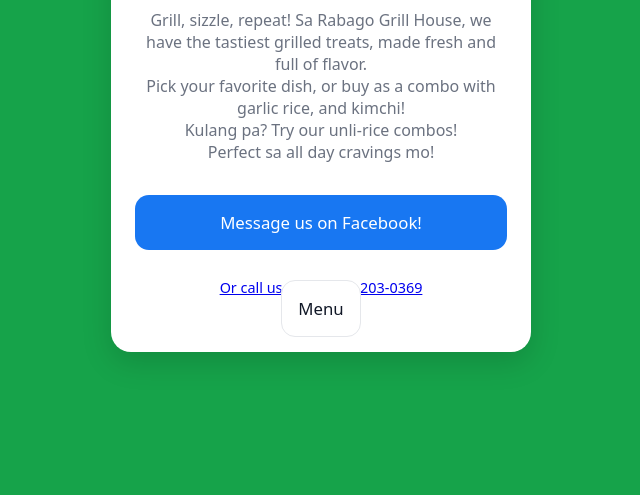
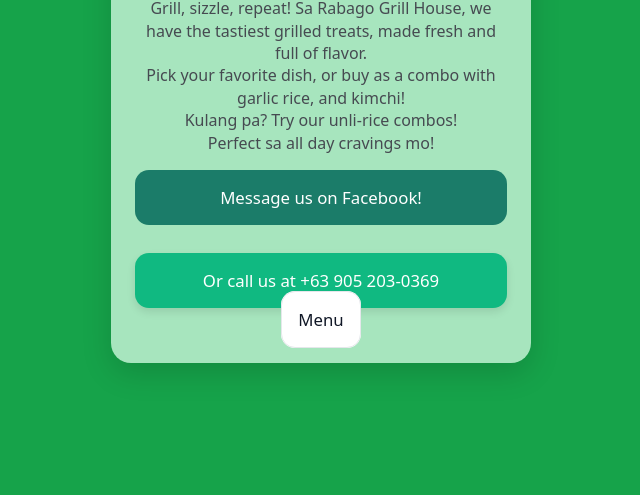
Before and after one commit to kylaerp/rabago-grill-house, a plain HTML site: page index.html in a window 1280 px wide. Shown: the part 305-800 px from the top of the page, without its empty margins (319-959 px from the left). Drawn offline with Linux system fonts and the light colour scheme.

Commit message:
Update style.css

```diff
--- a/style.css
+++ b/style.css
@@ -3,10 +3,10 @@
    ====================== */
    :root {
     --bg-color: #16a34a;      /* Green background */
-    --card-bg: #ffffff;
-    --primary: #1877f2;       /* Facebook blue */
+    --card-bg: #a7e5be;
+    --primary: #1b7c69;       /* Facebook blue */
     --text-dark: #111827;
-    --text-muted: #6b7280;
+    --text-muted: #464a51;
   }
 
   /* Reset */
@@ -62,9 +62,10 @@
 
   /* Subtitle */
   .subtitle {
+    line-height: 1.4;  /* space between lines */
     color: var(--text-muted);
-    margin-bottom: 2rem;
   }
+
 
   /* Buttons */
   .links {
@@ -100,3 +101,16 @@
     font-size: 0.9rem;
     color: var(--text-muted);
   }
+  .phone-display {
+    display: block;
+    padding: 1rem;
+    border-radius: 14px;
+    background: #10b981; /* green */
+    color: white;
+    font-size: 1.05rem;
+    font-weight: 500;
+    text-align: center;
+    margin-top: 0.75rem;
+    text-decoration: none; /* removes underline */
+    box-shadow: 0 4px 8px rgba(0,0,0,0.1);
+  }
```
